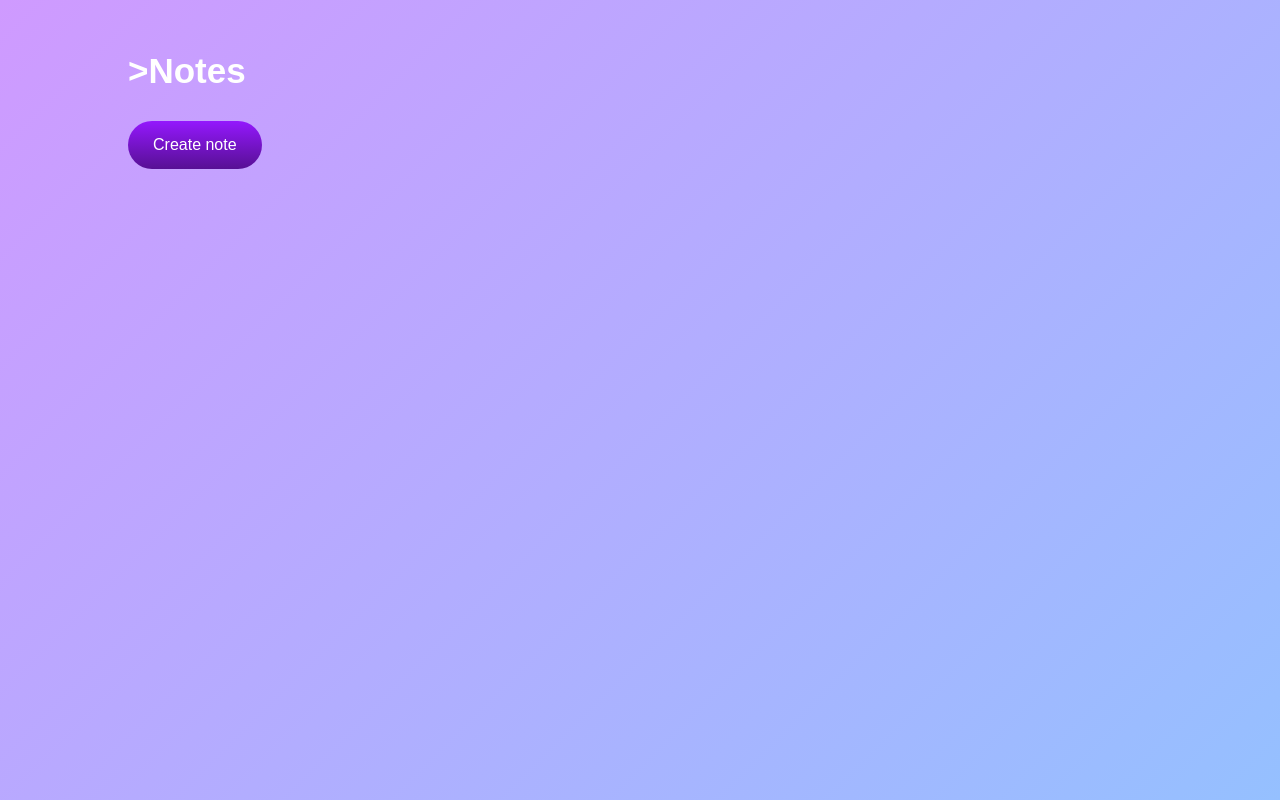
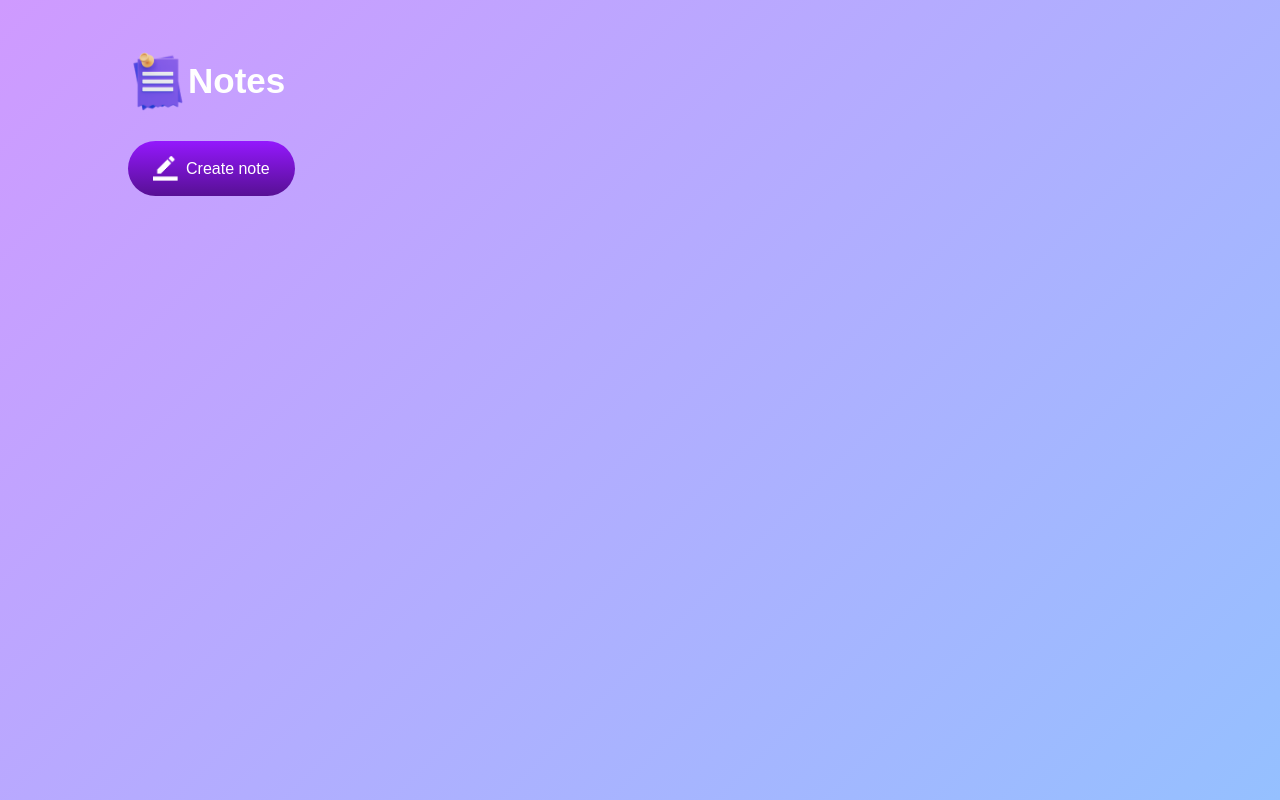
Before and after one commit to harsh7266/error-project, a plain HTML site: page index.html in a window 1280 px wide. Drawn offline with Linux system fonts and the light colour scheme.

Commit message:
Update index.html
new html

```diff
--- a/index.html
+++ b/index.html
@@ -8,13 +8,12 @@
 </head>
 <body>
     <div class="container">
-        <h1>  >Notes</h1>
-        <button class="bts" >Create note</button>
+        <h1><img src="images/notes.png" alt=""> Notes</h1>
+        <button class="btn"><img src="images/edit.png" alt=""> Create note</button>
         <div class="notes-container">
-            <!--<p contenteditable="true" class="input-box"><img src="delete.png" alt=""></p> -->
+            <!--<p contenteditable="true" class="input-box"><img src="image/delete.png"></p> -->
         </div>
     </div>
-
+    <script src="script.js"></script>
 </body>
-<script src="script.js"></script>
 </html>
```
